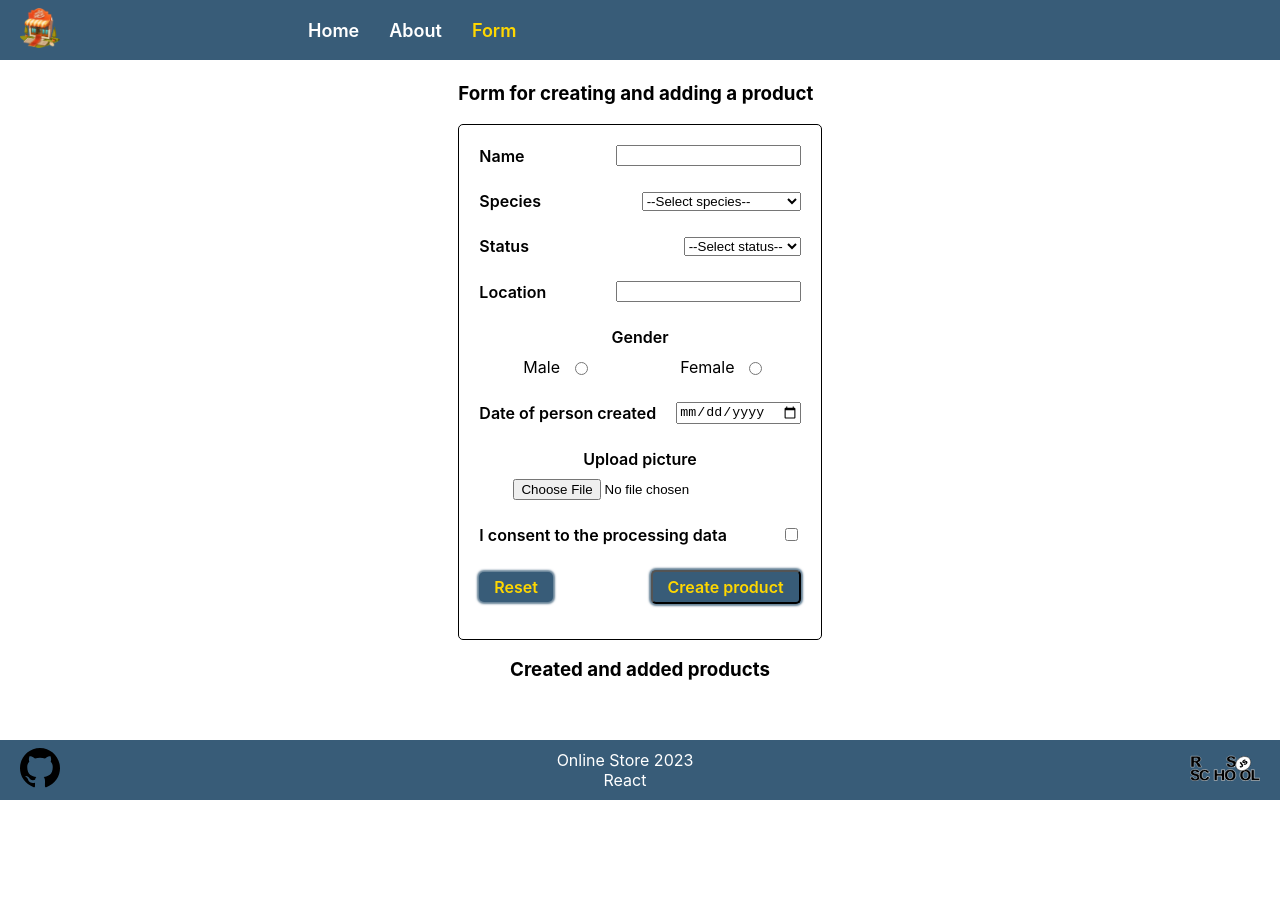
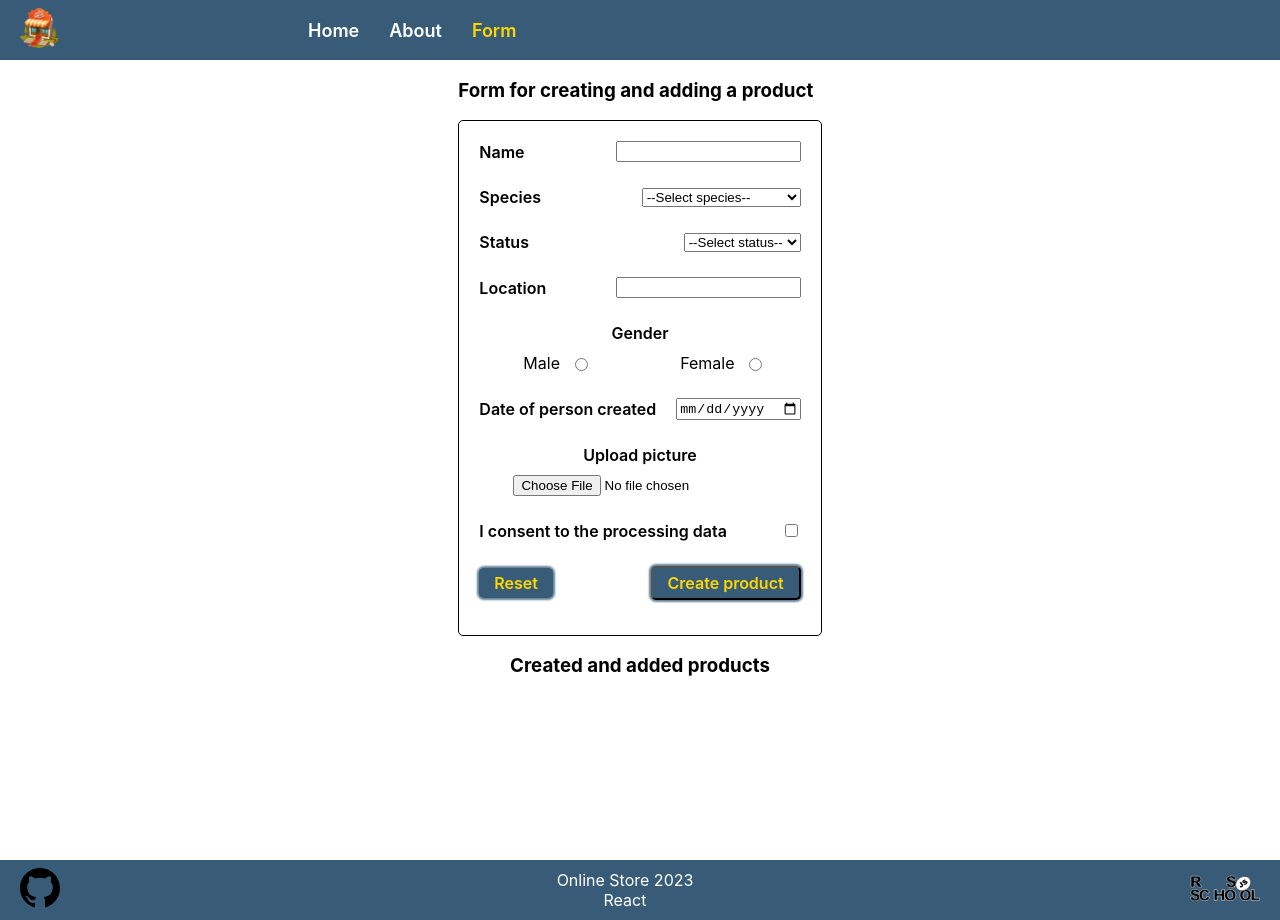
Before and after one commit to Siaw4ik/Rss-React, a React (Vite) app in the folder react-components/: page /forms in a window 1280 px wide. Before the commit the page ends 800 px from the top, so only its background shows below. Built offline with nearby package versions, Linux system fonts and the light colour scheme.

Commit message:
refactor: rewrite router for pages

```diff
--- a/react-components/src/App.tsx
+++ b/react-components/src/App.tsx
@@ -1,9 +1,5 @@
-import React from 'react';
-import { Routes, Route } from 'react-router-dom';
-import { HomePage } from './pages/HomePage';
-import { AboutPage } from './pages/AboutPage';
-import { NotFoundPage } from './pages/NotFoundPage';
-import { FormsPage } from './pages/FormsPage';
+import { RouterProvider } from 'react-router-dom';
+import { routers } from './router';
 
 import './App.css';
 import '../src/css-componenets/header-footer.css';
@@ -11,16 +7,7 @@ import '../src/css-componenets/homepage.css';
 import '../src/css-componenets/formspage.css';
 
 function App() {
-  return (
-    <>
-      <Routes>
-        <Route path="/" element={<HomePage />} />
-        <Route path="/about" element={<AboutPage />} />
-        <Route path="/forms" element={<FormsPage />} />
-        <Route path="*" element={<NotFoundPage />} />
-      </Routes>
-    </>
-  );
+  return <RouterProvider router={routers} />;
 }
 
 export default App;
--- a/react-components/src/index.tsx
+++ b/react-components/src/index.tsx
@@ -1,16 +1,14 @@
 import React from 'react';
 import ReactDOM from 'react-dom/client';
-import './index.css';
 import App from './App';
-import { BrowserRouter } from 'react-router-dom';
 import { store } from './store';
 import { Provider } from 'react-redux';
+
+import './index.css';
 
 const root = ReactDOM.createRoot(document.getElementById('root') as HTMLElement);
 root.render(
   <Provider store={store}>
-    <BrowserRouter>
-      <App />
-    </BrowserRouter>
+    <App />
   </Provider>
 );
--- a/react-components/src/pages/AboutPage.tsx
+++ b/react-components/src/pages/AboutPage.tsx
@@ -1,15 +1,11 @@
 import React from 'react';
-import { Header } from '../components/Header';
-import { Footer } from '../components/Footer';
 
 export function AboutPage() {
   return (
     <div className="container">
-      <Header />
       <main className="main">
         <h1 data-testid="aboutpage-h1">This is the ABOUT page</h1>
       </main>
-      <Footer />
     </div>
   );
 }
--- a/react-components/src/pages/FormsPage.tsx
+++ b/react-components/src/pages/FormsPage.tsx
@@ -1,9 +1,7 @@
 import React, { useState } from 'react';
-import { Header } from '../components/Header';
-import { Footer } from '../components/Footer';
 import { Form } from '../components/Form';
 import { CardForm } from '../components/CardForm';
-import { RootState } from 'store';
+import { RootState } from '../store';
 import { useSelector } from 'react-redux';
 
 export function FormsPage() {
@@ -16,7 +14,6 @@ export function FormsPage() {
 
   return (
     <div className="container">
-      <Header />
       <main className="main">
         <div className="container_formpage">
           <div className="container_form-block">
@@ -39,7 +36,6 @@ export function FormsPage() {
           </div>
         </div>
       </main>
-      <Footer />
     </div>
   );
 }
--- a/react-components/src/pages/HomePage.tsx
+++ b/react-components/src/pages/HomePage.tsx
@@ -1,13 +1,11 @@
 import { CardList } from '../components/CardList';
 import React, { useState, useEffect } from 'react';
-import { Header } from '../components/Header';
-import { Footer } from '../components/Footer';
 import { SearchBar } from '../components/SearchBar';
 import { CardDetails } from '../components/CardDetails';
 import { Error } from '../components/Error';
 import { Loader } from '../components/Loader';
 import { useDispatch, useSelector } from 'react-redux';
-import { RootState } from 'store';
+import { RootState } from '../store';
 import { useGetPersonsByNameQuery, useGetPersonsStartQuery } from '../redux/services/rick_morti';
 import { changePersons } from '../redux/features/personsSlice';
 
@@ -63,7 +61,6 @@ export function HomePage() {
   return (
     <div data-testid="container" className="container">
       <div className="container_header-main">
-        <Header />
         {isShow && (
           <div
             data-testid="cardDetails-shadow"
@@ -94,7 +91,6 @@ export function HomePage() {
           </div>
         </main>
       </div>
-      <Footer />
     </div>
   );
 }
--- /dev/null
+++ b/react-components/src/pages/Main.tsx
@@ -0,0 +1,15 @@
+import { Outlet } from 'react-router-dom';
+import { Footer } from '@/components/Footer';
+import { Header } from '@/components/Header';
+
+export const Main = () => {
+  return (
+    <>
+      <Header />
+      <main className="container">
+        <Outlet />
+      </main>
+      <Footer />
+    </>
+  );
+};
--- a/react-components/src/pages/NotFoundPage.tsx
+++ b/react-components/src/pages/NotFoundPage.tsx
@@ -1,15 +1,11 @@
 import React from 'react';
-import { Header } from '../components/Header';
-import { Footer } from '../components/Footer';
 
 export function NotFoundPage() {
   return (
     <div className="container">
-      <Header />
       <main className="main">
         <h1 data-testid="404page-h1">This is the 404 page</h1>
       </main>
-      <Footer />
     </div>
   );
 }
--- /dev/null
+++ b/react-components/src/router.tsx
@@ -0,0 +1,32 @@
+import { createBrowserRouter } from 'react-router-dom';
+
+import { AboutPage } from './pages/AboutPage';
+import { NotFoundPage } from './pages/NotFoundPage';
+import { HomePage } from './pages/HomePage';
+import { FormsPage } from './pages/FormsPage';
+import { Main } from './pages/Main';
+
+export const routers = createBrowserRouter([
+  {
+    path: '/',
+    element: <Main />,
+    children: [
+      {
+        path: '/',
+        element: <HomePage />,
+      },
+      {
+        path: '/about',
+        element: <AboutPage />,
+      },
+      {
+        path: '/forms',
+        element: <FormsPage />,
+      },
+      {
+        path: '/*',
+        element: <NotFoundPage />,
+      },
+    ],
+  },
+]);
```
Also changed, not shown: react-components/router.tsx (added).
